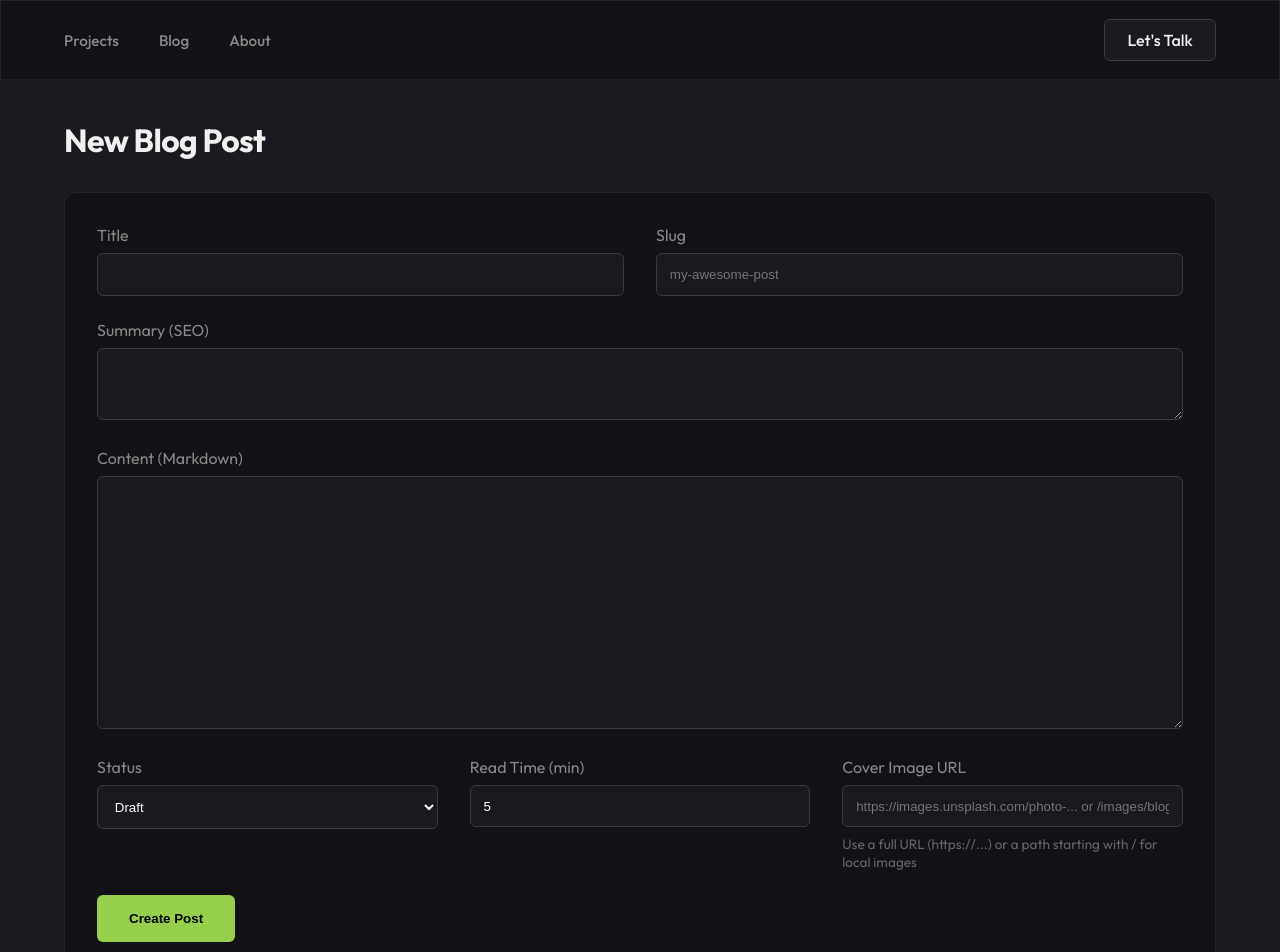
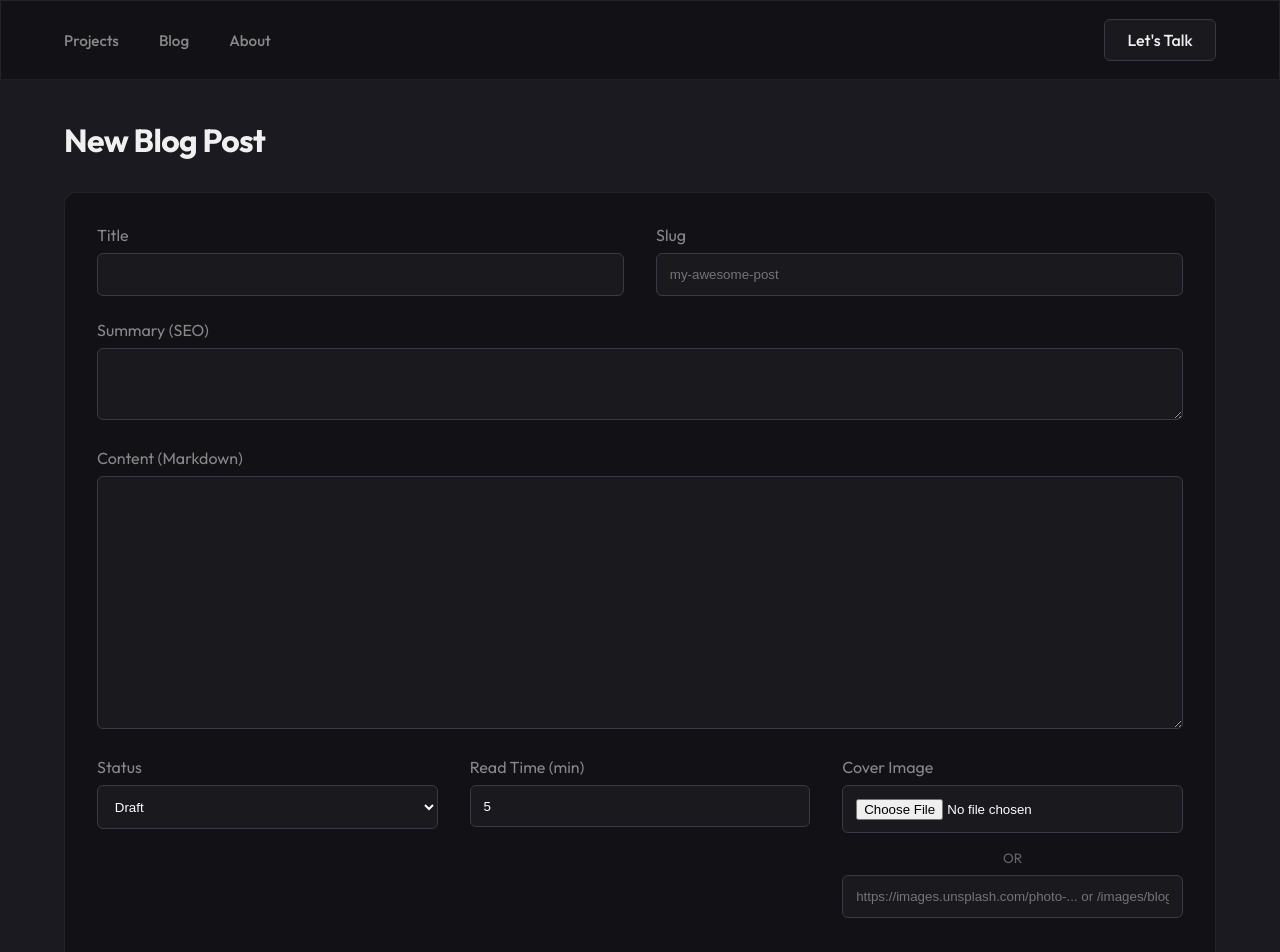
Before and after one commit to divijshrivastava/portfolio-v3, a Next.js app: page /admin/blogs/new in a window 1280 px wide. Shown: the top 952 px of the page. Built offline with nearby package versions, Linux system fonts and the light colour scheme; no server answers.

Commit message:
Add image upload functionality for blog cover images

```diff
--- /dev/null
+++ b/src/app/actions/upload.ts
@@ -0,0 +1,50 @@
+'use server'
+
+import { writeFile, mkdir } from 'fs/promises'
+import { join } from 'path'
+import { revalidatePath } from 'next/cache'
+
+export async function uploadImage(formData: FormData) {
+    const file = formData.get('file') as File | null
+
+    if (!file) {
+        return { error: 'No file provided' }
+    }
+
+    // Validate file type
+    if (!file.type.startsWith('image/')) {
+        return { error: 'File must be an image' }
+    }
+
+    // Validate file size (max 5MB)
+    if (file.size > 5 * 1024 * 1024) {
+        return { error: 'File size must be less than 5MB' }
+    }
+
+    try {
+        const bytes = await file.arrayBuffer()
+        const buffer = Buffer.from(bytes)
+
+        // Generate unique filename
+        const timestamp = Date.now()
+        const originalName = file.name.replace(/[^a-zA-Z0-9.-]/g, '_')
+        const filename = `${timestamp}-${originalName}`
+
+        // Ensure directory exists
+        const uploadDir = join(process.cwd(), 'public', 'images', 'blog')
+        await mkdir(uploadDir, { recursive: true })
+
+        // Write file
+        const filepath = join(uploadDir, filename)
+        await writeFile(filepath, buffer)
+
+        // Return the public URL path
+        const publicPath = `/images/blog/${filename}`
+
+        revalidatePath('/admin/blogs')
+        return { success: true, url: publicPath }
+    } catch (error) {
+        console.error('Upload error:', error)
+        return { error: 'Failed to upload image' }
+    }
+}
--- a/src/components/admin/BlogForm.tsx
+++ b/src/components/admin/BlogForm.tsx
@@ -1,19 +1,52 @@
 'use client'
 
 import { createBlog, updateBlog } from '@/app/actions/blog'
+import { uploadImage } from '@/app/actions/upload'
 import { useState } from 'react'
 
 export default function BlogForm({ post }: { post?: any }) {
     const [loading, setLoading] = useState(false)
+    const [uploading, setUploading] = useState(false)
+    const [coverImageUrl, setCoverImageUrl] = useState(post?.coverImage || '')
+    const [preview, setPreview] = useState<string | null>(post?.coverImage || null)
 
     async function handleSubmit(formData: FormData) {
         setLoading(true)
+        // Set the coverImage from state if it was uploaded
+        if (coverImageUrl) {
+            formData.set('coverImage', coverImageUrl)
+        }
         if (post) {
             await updateBlog(post.id, formData)
         } else {
             await createBlog(formData)
         }
         setLoading(false)
+    }
+
+    async function handleFileUpload(e: React.ChangeEvent<HTMLInputElement>) {
+        const file = e.target.files?.[0]
+        if (!file) return
+
+        setUploading(true)
+        const formData = new FormData()
+        formData.append('file', file)
+
+        const result = await uploadImage(formData)
+
+        if (result.success && result.url) {
+            setCoverImageUrl(result.url)
+            setPreview(result.url)
+        } else {
+            alert(result.error || 'Upload failed')
+        }
+        setUploading(false)
+    }
+
+    function handleUrlChange(e: React.ChangeEvent<HTMLInputElement>) {
+        const url = e.target.value
+        setCoverImageUrl(url)
+        setPreview(url || null)
     }
 
     return (
@@ -87,17 +120,60 @@ export default function BlogForm({ post }: { post?: any }) {
                         />
                     </div>
                     <div style={{ marginBottom: '1.5rem' }}>
-                        <label style={{ display: 'block', marginBottom: '0.5rem', color: '#888' }}>Cover Image URL</label>
-                        <input
-                            name="coverImage"
-                            type="url"
-                            defaultValue={post?.coverImage}
-                            placeholder="https://images.unsplash.com/photo-... or /images/blog/cover.jpg"
-                            style={{ width: '100%', padding: '0.8rem', background: 'rgba(255,255,255,0.03)', border: '1px solid var(--border)', color: 'white', borderRadius: '6px' }}
-                        />
-                        <p style={{ marginTop: '0.5rem', fontSize: '0.85rem', color: '#666' }}>
-                            Use a full URL (https://...) or a path starting with / for local images
-                        </p>
+                        <label style={{ display: 'block', marginBottom: '0.5rem', color: '#888' }}>Cover Image</label>
+
+                        {/* File Upload */}
+                        <div style={{ marginBottom: '1rem' }}>
+                            <input
+                                type="file"
+                                accept="image/*"
+                                onChange={handleFileUpload}
+                                disabled={uploading}
+                                style={{
+                                    width: '100%',
+                                    padding: '0.8rem',
+                                    background: 'rgba(255,255,255,0.03)',
+                                    border: '1px solid var(--border)',
+                                    color: 'white',
+                                    borderRadius: '6px',
+                                    cursor: uploading ? 'not-allowed' : 'pointer'
+                                }}
+                            />
+                            {uploading && (
+                                <p style={{ marginTop: '0.5rem', fontSize: '0.85rem', color: '#888' }}>
+                                    Uploading...
+                                </p>
+                            )}
+                        </div>
+
+                        {/* Or URL Input */}
+                        <div style={{ marginBottom: '1rem' }}>
+                            <p style={{ marginBottom: '0.5rem', fontSize: '0.85rem', color: '#666', textAlign: 'center' }}>
+                                OR
+                            </p>
+                            <input
+                                type="url"
+                                value={coverImageUrl}
+                                onChange={handleUrlChange}
+                                placeholder="https://images.unsplash.com/photo-... or /images/blog/cover.jpg"
+                                style={{ width: '100%', padding: '0.8rem', background: 'rgba(255,255,255,0.03)', border: '1px solid var(--border)', color: 'white', borderRadius: '6px' }}
+                            />
+                            <input type="hidden" name="coverImage" value={coverImageUrl} />
+                        </div>
+
+                        {/* Preview */}
+                        {preview && (
+                            <div style={{ marginTop: '1rem' }}>
+                                <p style={{ marginBottom: '0.5rem', fontSize: '0.85rem', color: '#888' }}>Preview:</p>
+                                <div style={{
+                                    width: '100%',
+                                    height: '200px',
+                                    background: `url(${preview}) center/cover no-repeat`,
+                                    borderRadius: '8px',
+                                    border: '1px solid var(--border)'
+                                }} />
+                            </div>
+                        )}
                     </div>
                 </div>
 
```
Also changed, not shown: 1 other file (tests, documents, lock files or other folders).
